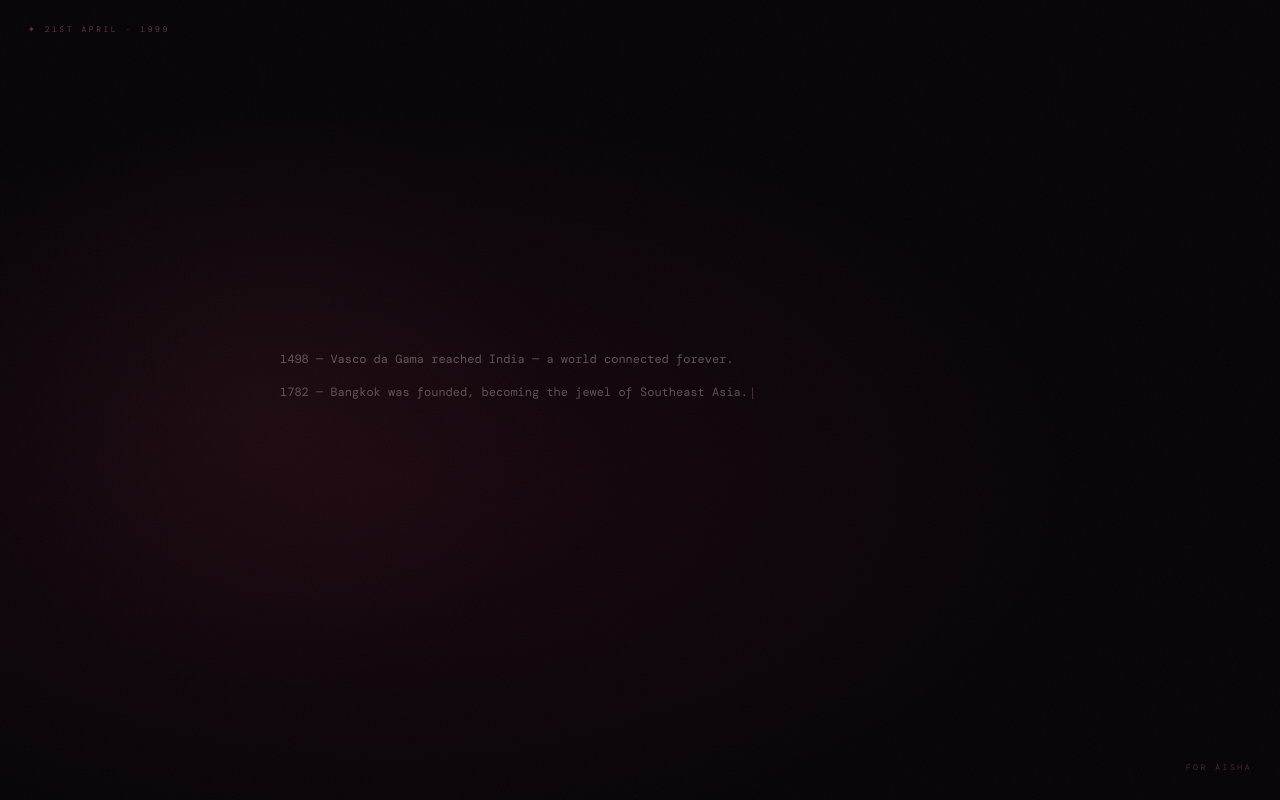
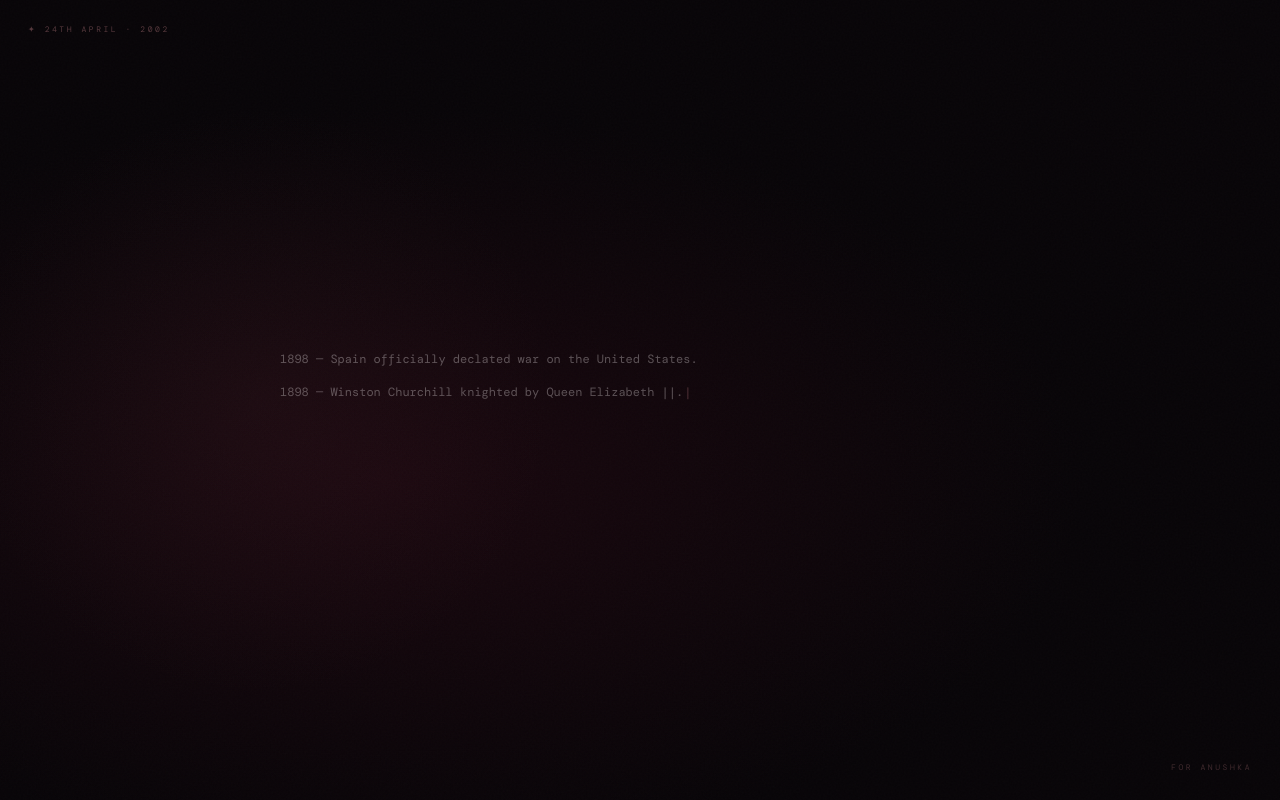
Before and after one commit to Fred-kumar/Billi, a React (Vite) app: page / in a window 1280 px wide. Built offline with nearby package versions, Linux system fonts and the light colour scheme; a web font is replaced by a local one.

Commit message:
Change personal details and historical events
Updated personal configuration and historical events.

```diff
--- a/src/App.jsx
+++ b/src/App.jsx
@@ -15,10 +15,10 @@ import { X, ChevronDown, Heart, Sparkles, Music2 } from "lucide-react";
 
 // ─── ✦  PERSONALIZE HERE  ─────────────────────────────────────────
 const CONFIG = {
-  name:       "Aisha",
-  year:       "1999",
-  city:       "Noida",
-  date:       "21st April",
+  name:       "Anushka",
+  year:       "2002",
+  city:       "Gopalganj",
+  date:       "24th April",
   musicUrl:   "",   // ← paste an MP3 URL (e.g. from Google Drive direct link)
   noidaPhoto: "",   // ← paste an image URL for the Noida photo reveal
 };
@@ -44,9 +44,9 @@ const C = {
 
 // ─── Historical events ────────────────────────────────────────────
 const HISTORICAL_EVENTS = [
-  { year: "1498", text: "Vasco da Gama reached India — a world connected forever." },
-  { year: "1782", text: "Bangkok was founded, becoming the jewel of Southeast Asia." },
-  { year: "1918", text: "The Red Baron flew his last flight across a war-torn sky." },
+  { year: "1898", text: "Spain officially declated war on the United States." },
+  { year: "1898", text: "Winston Churchill knighted by Queen Elizabeth ||." },
+  { year: "1973", text: "On this day supereme court of india delivered its most famous verdict (The Kesavananda Bharati Judgement" },
 ];
 
 const TRANSITION_LINE = `But in ${CONFIG.year}, the most important event happened…`;
@@ -95,7 +95,7 @@ const FLOWERS = [
     name: "Wild Lavender",
     note: "Dreams pressed into petals, peace carried in fragrance.",
     accentColor: C.lavLight,
-    glowColor: "rgba(221,208,234,0.28)",
+    glowColor: "rgba(2`,208,234,0.28)",
     bg: "#0A0810",
   },
   {
@@ -1580,7 +1580,7 @@ export default function BirthdayTributeV2() {
               </section>
 
               {/* ──────────────────────────────────────────────────
-                  §3 — THE ECONOMICS OF HER
+                  §3 — THE ECONOMICS OF BILLI
               ─────────────────────────────────────────────────── */}
               <section style={{
                 minHeight: "100vh",
@@ -1602,7 +1602,7 @@ export default function BirthdayTributeV2() {
                       letterSpacing: "-0.015em",
                       marginBottom: 14,
                     }}>
-                      The Economics of Her
+                      The Economics of Billi
                     </h2>
                     <p style={{
                       fontFamily: "Cormorant Garamond, Georgia, serif",
@@ -1672,7 +1672,7 @@ export default function BirthdayTributeV2() {
                       lineHeight: 1.95,
                     }}>
                       In a world of variables, constants, and predictable distributions —
-                      she remains the ultimate outlier. The anomaly that shatters every model,
+                     you are the ultimate outlier. The anomaly that shatters every model,
                       every regression, every carefully-drawn curve back to the mean.
                     </p>
                     <div style={{
```
